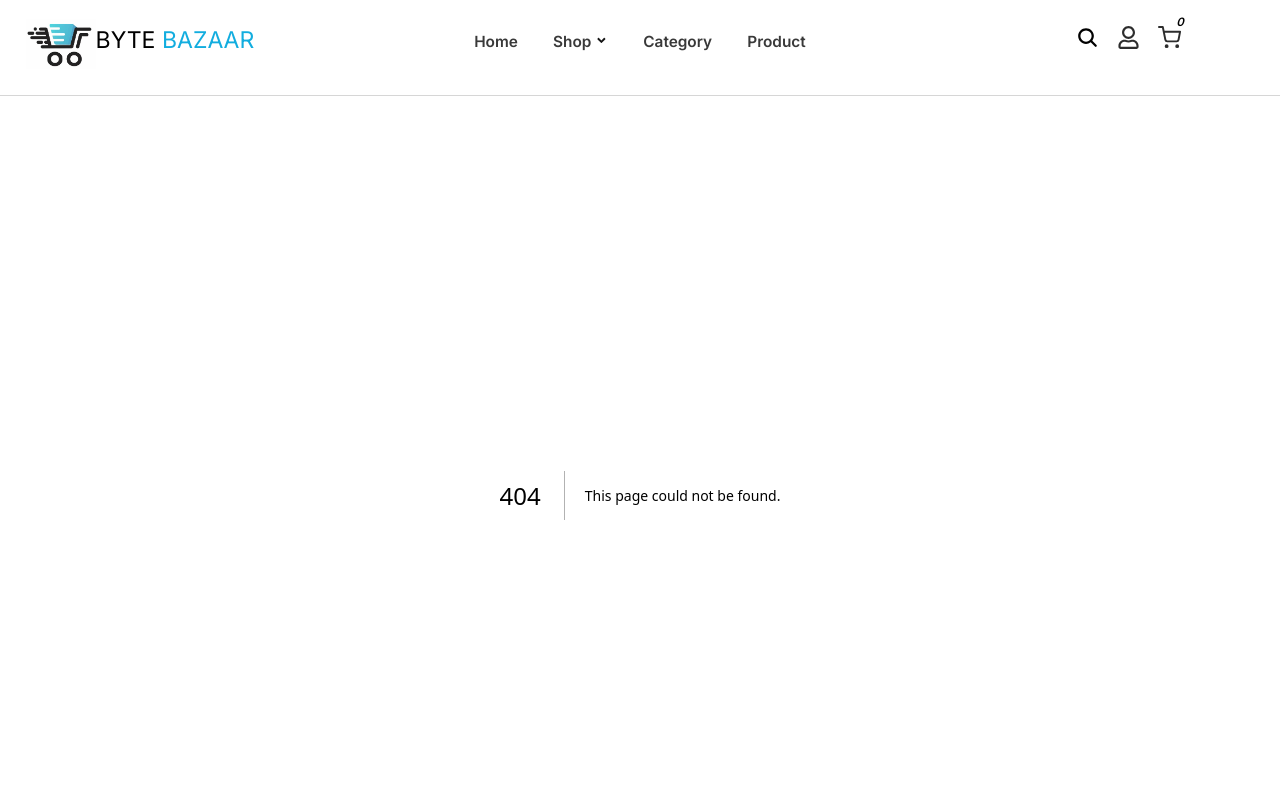
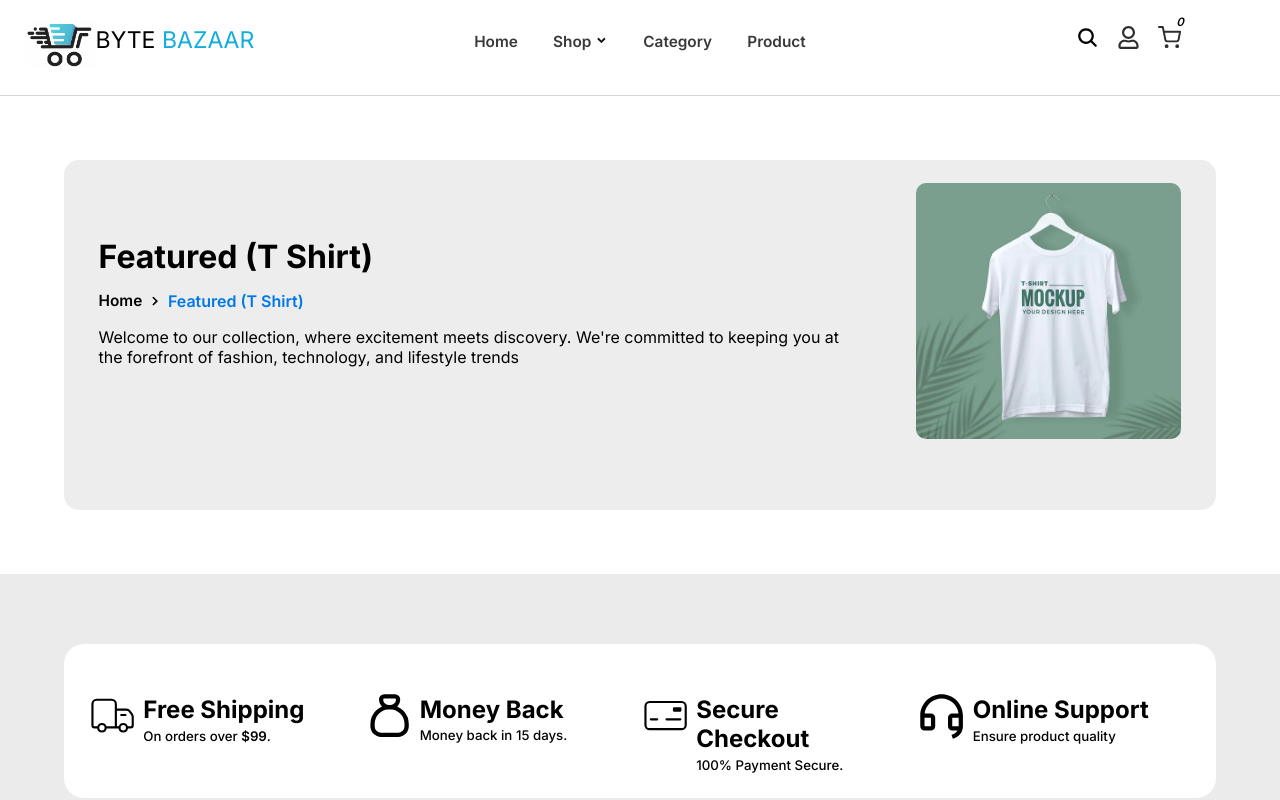
Before and after one commit to surajsinghgore/bytebazaar, a Next.js app: page /collections in a window 1280 px wide. Before the commit this address had no page. Shown: the top 800 px of the page. Built offline with nearby package versions, Linux system fonts and the light colour scheme.

Commit message:
collection dynamic page

```diff
--- /dev/null
+++ b/app/collections/[...category]/page.js
@@ -0,0 +1,32 @@
+"use client"
+import { FaChevronRight } from "react-icons/fa";
+import style from './style.module.css'
+import React, { useEffect,useState } from 'react'
+import { useParams } from 'next/navigation';
+import Image from 'next/legacy/image';
+import Link from 'next/link';
+export default function Page() {
+   const getParams = useParams();
+   const activeCategory=decodeURIComponent(getParams.category[0]);
+
+  return (
+    <div className={style.topCategory}>
+    <div className={style.description}>
+<h1>Featured (T Shirt)</h1>
+<div className={style.path}>
+  <div className={style.mainPath}><Link href="">Home</Link></div>
+  <div className={style.arrowRight}><FaChevronRight /></div>
+  <div className={style.parentPath}>
+  Featured (T Shirt)
+  </div>
+</div>
+
+<p className={style.desc}>Welcome to our collection, where excitement meets discovery. We're committed to keeping you at the forefront of fashion, technology, and lifestyle trends</p>
+    </div>
+    <div className={style.image_section}>
+      <Image src="/tShirt.webp" alt={`${activeCategory}`} layout='fill' />
+
+    </div>
+    </div>
+  )
+}
--- /dev/null
+++ b/app/collections/[...category]/style.module.css
@@ -0,0 +1,57 @@
+.topCategory{
+    display: flex;
+    background-color: rgb(237, 237, 237);
+    height: 350px;
+    width: 90%;
+    border-radius: 15px;
+    margin: 5% 5%;
+}
+
+.topCategory .description{
+    width: 70%;
+    padding-left: 3%;
+    height: 300px;
+}
+
+.topCategory .description h1{
+    margin-top: 10%;
+    margin-bottom: 2%;
+}
+
+.topCategory .description .path{
+    display: flex;
+
+}
+.topCategory .description .path .mainPath{
+font-size: 1.2vw;
+font-weight: 600;
+}
+.topCategory .description .path .mainPath a{
+    color: black;
+}
+.topCategory .description .path .arrowRight{
+font-size: 0.8vw;
+margin-top: 0.6%;
+margin-left: 1%;
+}
+
+.topCategory .description .path .parentPath{
+color: rgb(1, 120, 232);
+margin-left: 1%;
+font-weight: 600;
+}
+
+.desc{
+    margin-top: 2%;
+    width: 98%;
+}
+.topCategory .image_section{
+    width: 23%;
+position: relative;
+height: 20vw;
+margin-left: 4%;
+margin-top: 2%;
+}
+.topCategory .image_section img{
+    border-radius: 10px;
+}
--- a/layout/Footer/style.module.css
+++ b/layout/Footer/style.module.css
@@ -83,7 +83,7 @@
   background-color: white;
   border: none;
   width: 100%;
-  padding: 3% 5%;
+  padding: 3% 3%;
   font-size: 1vw;
   outline: none;
 }
```
Also changed, not shown: app/collections/page.js (added, +9 -0 lines), public/tShirt.webp (added).
